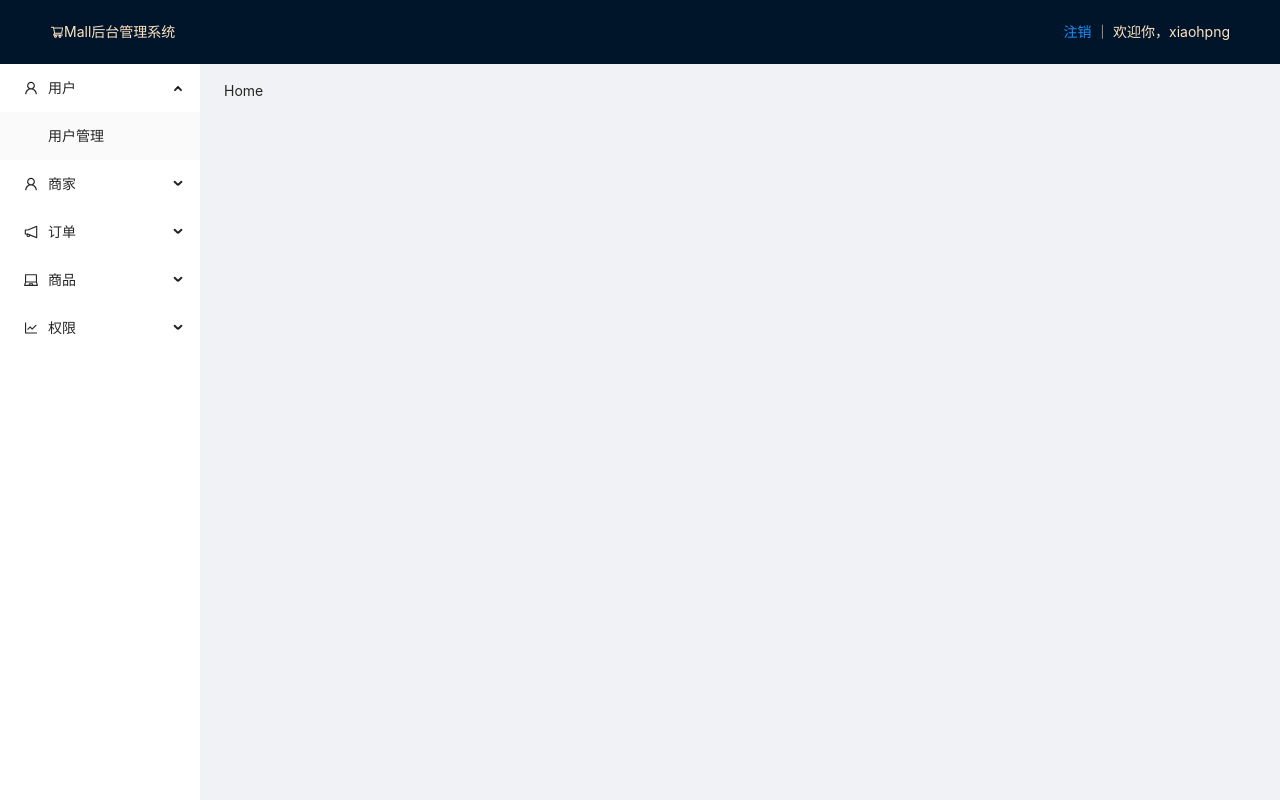
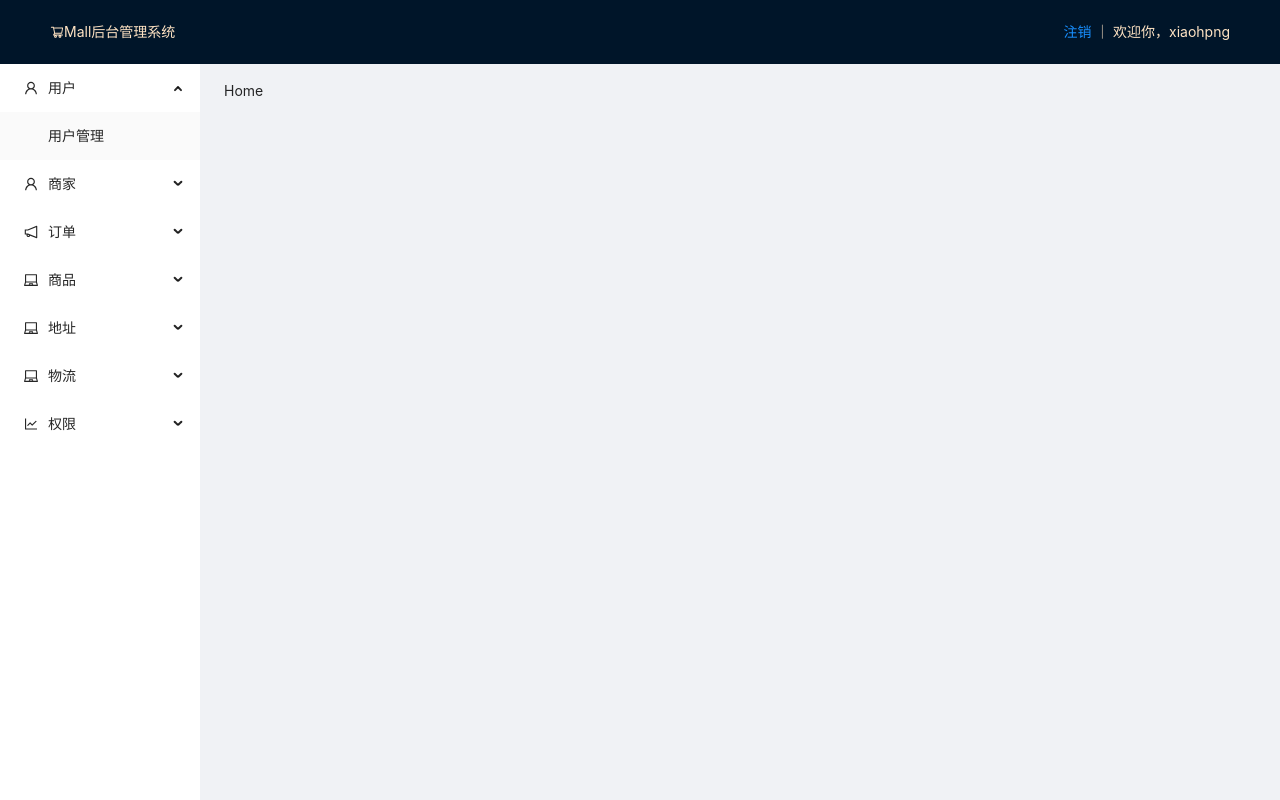
Before and after one commit to jonusis/forntend-mail-management, a React (Create React App) app: page / in a window 1280 px wide. Built offline with nearby package versions, Linux system fonts and the light colour scheme.

Commit message:
feat(mall): 新增路由

```diff
--- a/src/App.tsx
+++ b/src/App.tsx
@@ -94,11 +94,24 @@ class App extends React.Component<AppProps,AppState>{
                       <Link to={`/product/type`}>商品分类</Link>
                     </Menu.Item>
                   </SubMenu>
-                  <SubMenu key="sub5" icon={<LineChartOutlined />} title="权限">
+                  <SubMenu key="sub5" icon={<LaptopOutlined />} title="地址">
                     <Menu.Item key="5-1">
+                      <Link to={`/address/list`}>地址列表</Link>
+                    </Menu.Item>
+                    <Menu.Item key="5-2">
+                      <Link to={`/address/add`}>添加地址</Link>
+                    </Menu.Item>
+                  </SubMenu>
+                  <SubMenu key="sub6" icon={<LaptopOutlined />} title="物流">
+                    <Menu.Item key="6-1">
+                      <Link to={`/delivery/Statelist`}>物流状态列表</Link>
+                    </Menu.Item>
+                  </SubMenu>
+                  <SubMenu key="sub7" icon={<LineChartOutlined />} title="权限">
+                    <Menu.Item key="7-1">
                       <Link to={`/admin/manage`}>后台账户管理</Link>
                     </Menu.Item>
-                    <Menu.Item key="5-2">
+                    <Menu.Item key="7-2">
                       <Link to={`/admin/setting`}>系统设置</Link>
                     </Menu.Item>
                   </SubMenu>
--- a/src/model/user/index.tsx
+++ b/src/model/user/index.tsx
@@ -95,7 +95,8 @@ class UserManage extends React.Component<UserManageProps,UserManageState>{
     async updateFormList(){
       const res = await GetUserList(1,8);
       this.setState({
-        formData: res.data
+        formData: res.data,
+        currentPage: 1
       })
     }
     showDeleteConfirm = (line: UserDto) => {
```
